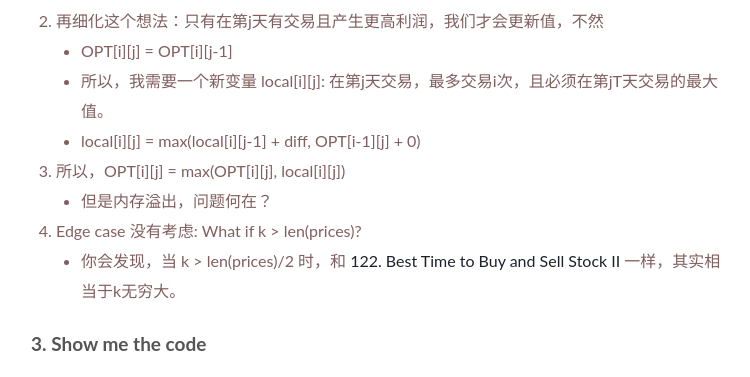
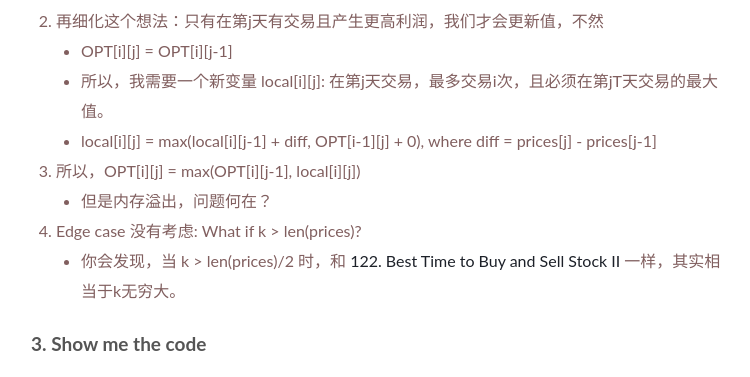
Before and after one commit to WillWang-X/willwang-x.github.io, a Jekyll site: the page built from _posts/2018-06-08-dp-stock.md, in a window 1280 px wide and 900 px high, scrolled down 1465 px, cut to the strip 129-506 px from the top of the window. Shown: the whole strip, without its empty margins (259-1009 px from the left). Built offline with Jekyll 4.4.1, drawn with Linux system fonts in a browser that asks for light colours.

Commit message:
add stock

```diff
--- a/_posts/2018-06-08-dp-stock.md
+++ b/_posts/2018-06-08-dp-stock.md
@@ -46,8 +46,8 @@ You may not engage in multiple transactions at the same time (ie, you must sell
 2. 再细化这个想法：只有在第j天有交易且产生更高利润，我们才会更新值，不然
 	- OPT[i][j] = OPT[i][j-1]
 	- 所以，我需要一个新变量 local[i][j]: 在第j天交易，最多交易i次，且必须在第jT天交易的最大值。
-	- local[i][j] = max(local[i][j-1] + diff, OPT[i-1][j] + 0)
-3. 所以，OPT[i][j] = max(OPT[i][j], local[i][j])
+	- local[i][j] = max(local[i][j-1] + diff, OPT[i-1][j] + 0), where diff = prices[j] - prices[j-1]
+3. 所以，OPT[i][j] = max(OPT[i][j-1], local[i][j])
 	- 但是内存溢出，问题何在？
 4. Edge case 没有考虑: What if k > len(prices)?
 	- 你会发现，当 k > len(prices)/2 时，和 [122. Best Time to Buy and Sell Stock II](https://leetcode.com/problems/best-time-to-buy-and-sell-stock-ii/description/) 一样，其实相当于k无穷大。
```
